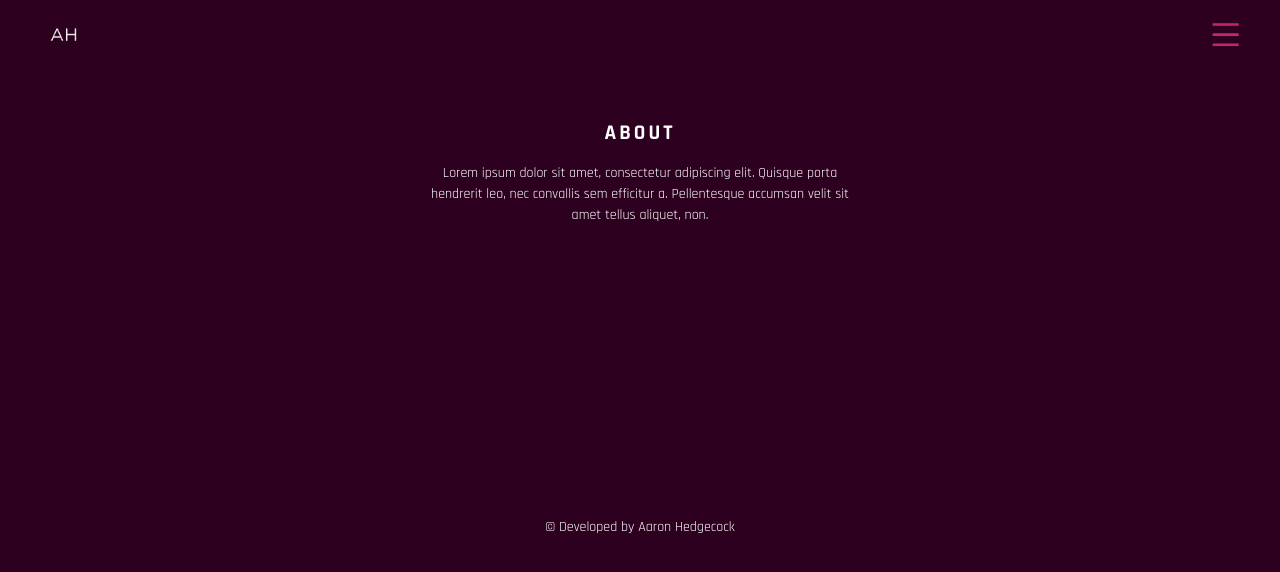
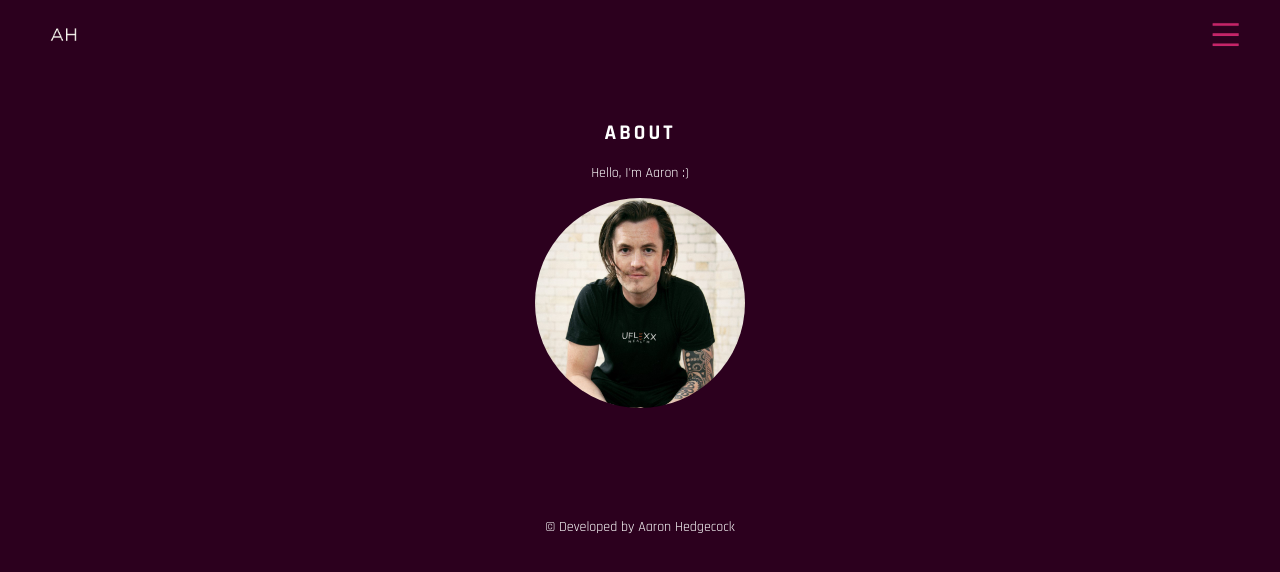
Before and after one commit to ah28011992/Portfolio, a React (Vite) app: page /about in a window 1280 px wide. Shown: the top 572 px of the page. Built offline with nearby package versions, Linux system fonts and the light colour scheme.

Commit message:
add profile picture to about page

```diff
--- a/src/index.css
+++ b/src/index.css
@@ -462,3 +462,16 @@ input[type="button"]:hover {
 :placeholder-shown {
 	font-family: var(--font-light);
 }
+
+/* about page */
+
+.profile-picture {
+	width: 100%;
+}
+
+.profile-picture__img {
+	width: 50%;
+	border-radius: 50%;
+
+
+}
--- a/src/routes/About.jsx
+++ b/src/routes/About.jsx
@@ -1,15 +1,17 @@
 import React from "react";
 import Title from "../Components/Title";
-
+import profilePicture from "../assets/profile-image.jpeg";
 const About = () => {
 	return (
 		<section className='home'>
 			<Title />
-			<p className='home__text'>
-				Lorem ipsum dolor sit amet, consectetur adipiscing elit. Quisque porta
-				hendrerit leo, nec convallis sem efficitur a. Pellentesque accumsan
-				velit sit amet tellus aliquet, non.
-			</p>
+			<p className='home__text'>Hello, I'm Aaron :)</p>
+			<picture className='profile-picture'>
+				<img
+					className='profile-picture__img'
+					src={profilePicture}></img>
+			</picture>
+
 		</section>
 	);
 };
```
Also changed, not shown: src/assets/profile-image.jpeg (added).
